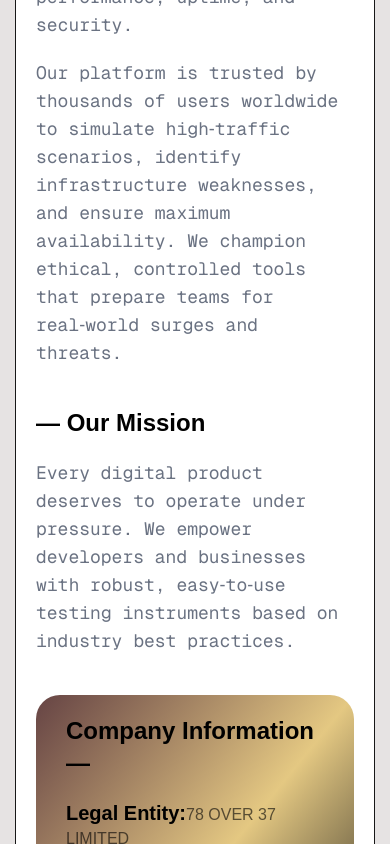
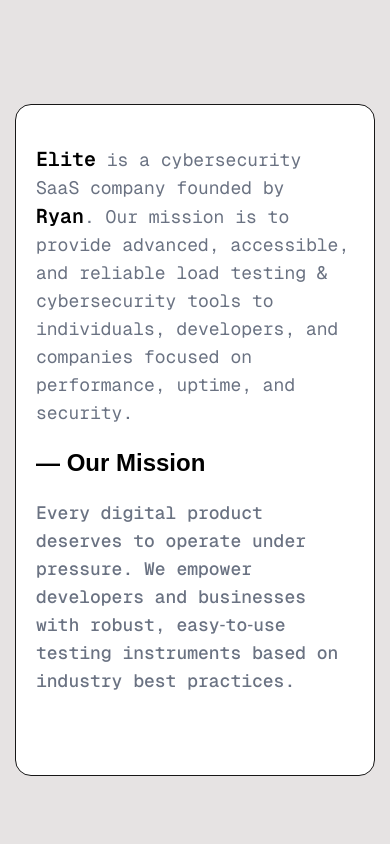
Before and after one commit to SamirSweden/Elite, a Next.js app: page /about in a window 390 px wide. Shown: the top 844 px of the page. Built offline with nearby package versions, Linux system fonts and the light colour scheme.

Commit message:
fixed about page

```diff
--- a/app/about/layout.tsx
+++ b/app/about/layout.tsx
@@ -9,5 +9,5 @@ export const metadata: Metadata = {
 
 
 export default function AboutLayout({children} : {children: React.ReactNode}){
-    return <div>{children}</div>
+    return <div className="!bg-[#e6e3e3]">{children}</div>
 }
--- a/app/about/page.tsx
+++ b/app/about/page.tsx
@@ -1,20 +1,27 @@
 "use client";
 
+import Header from "../components/header/Header";
 import AboutCard from "../components/UI/aboutC/AboutCard";
 
 const About = () => {
   return (
     <>
-      <section className="about bg-[#e6e3e3]  h-screen">
+      <section className="about bg-[#e6e3e3]  h-screen ">
         <div className="container">
 
-          <div className="about__wrap flex items-center justify-center h-full">
+          <div className="about__wrap flex items-center justify-center max-[440px]:h-[90%]">
             <AboutCard />
           </div>
         </div>
       </section>
 
-
+      <style>
+        {`
+          .about{
+            padding:100px 0px;
+          }
+        `}
+      </style>
     </>
   );
 };
--- a/app/components/UI/aboutC/AboutCard.tsx
+++ b/app/components/UI/aboutC/AboutCard.tsx
@@ -1,7 +1,7 @@
 const AboutCard = () => {
   return (
     <>
-      <div className="bg-white rounded-2xl border  !py-[40px] !px-[20px] sm:px-10 w-full max-w-[760px] mx-auto">
+      <div className="bg-white rounded-2xl border !mt-[100px] max-[542px]:mt-0   !py-[40px] !px-[20px] sm:px-10 w-[760px] ">
         <div >
           <p className="text-gray-500 text-lg font-mono !mb-[20px] text-wrap">
             <span className="text-xl text-black font-extrabold font-semibold">
@@ -15,24 +15,19 @@ const AboutCard = () => {
             testing & cybersecurity tools to individuals, developers, and
             companies focused on performance, uptime, and security.
           </p>
-          <p className="text-gray-500 text-lg font-mono !mb-[40px] text-wrap">
-            Our platform is trusted by thousands of users worldwide to simulate
-            high‑traffic scenarios, identify infrastructure weaknesses, and
-            ensure maximum availability. We champion ethical, controlled tools
-            that prepare teams for real‑world surges and threats.
-          </p>
+
         </div>
         <div>
           <h3 className="capitalize !mb-5 font-bold text-2xl sm:text-3xl text-black ">
             &mdash; Our Mission
           </h3>
-          <p className="text-gray-500 text-lg font-mono !mb-[40px] text-wrap">
+          <p className="text-gray-500 text-lg font-mono !mb-[40px] text-wrap max-[560px]:font-medium">
             Every digital product deserves to operate under pressure. We empower
             developers and businesses with robust, easy‑to‑use testing
             instruments based on industry best practices.
           </p>
         </div>
-        <div className="bg-gradient-to-br from-[#664444] via-[#e4c882] to-[#111] !px-[30px] !py-[20px] rounded-3xl ">
+        {/* <div className="bg-gradient-to-br from-[#664444] via-[#e4c882] to-[#111] !px-[30px] !py-[20px] rounded-3xl ">
           <h3 className="capitalize !mb-5 font-bold text-2xl sm:text-3xl text-black  ">
             Company Information  &mdash;
           </h3>
@@ -77,7 +72,7 @@ const AboutCard = () => {
             </div>
 
           </ul>
-        </div>
+        </div> */}
       </div>
     </>
   );
```
